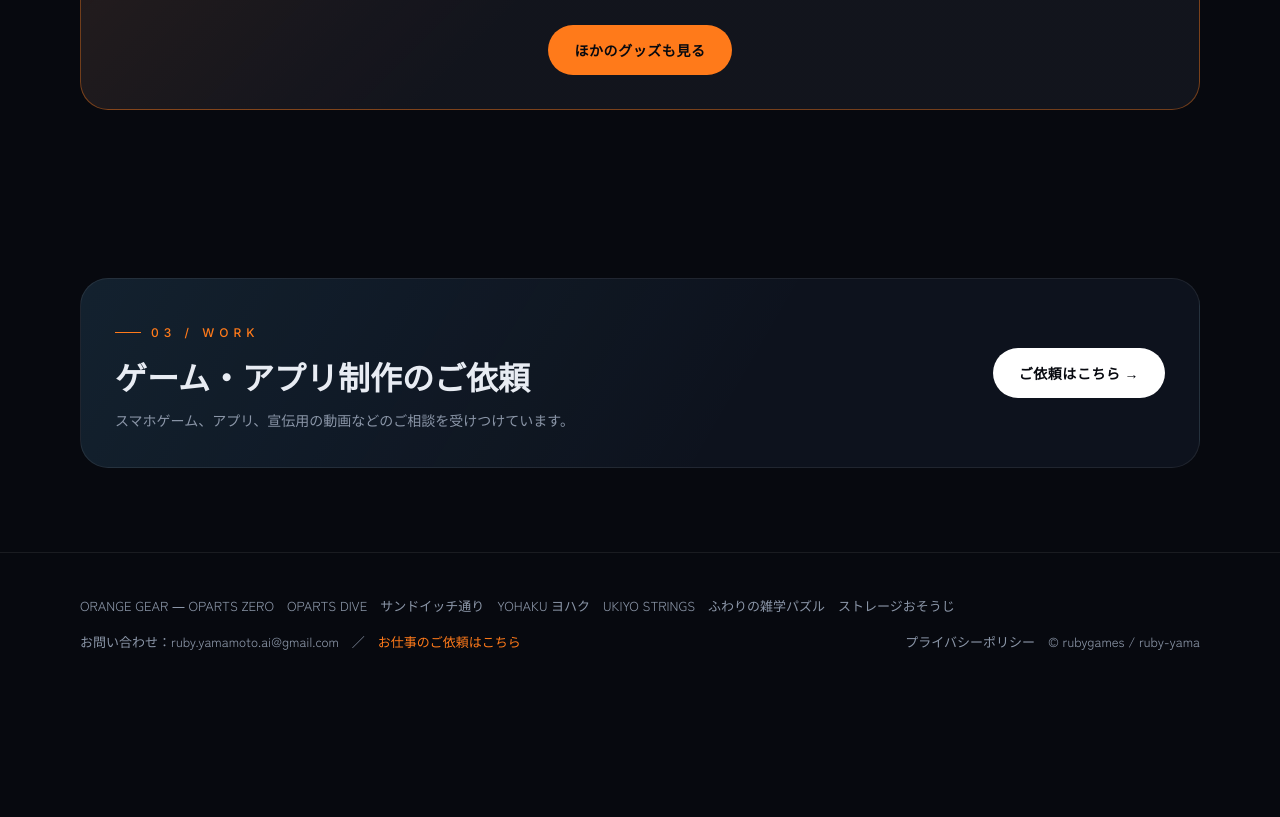
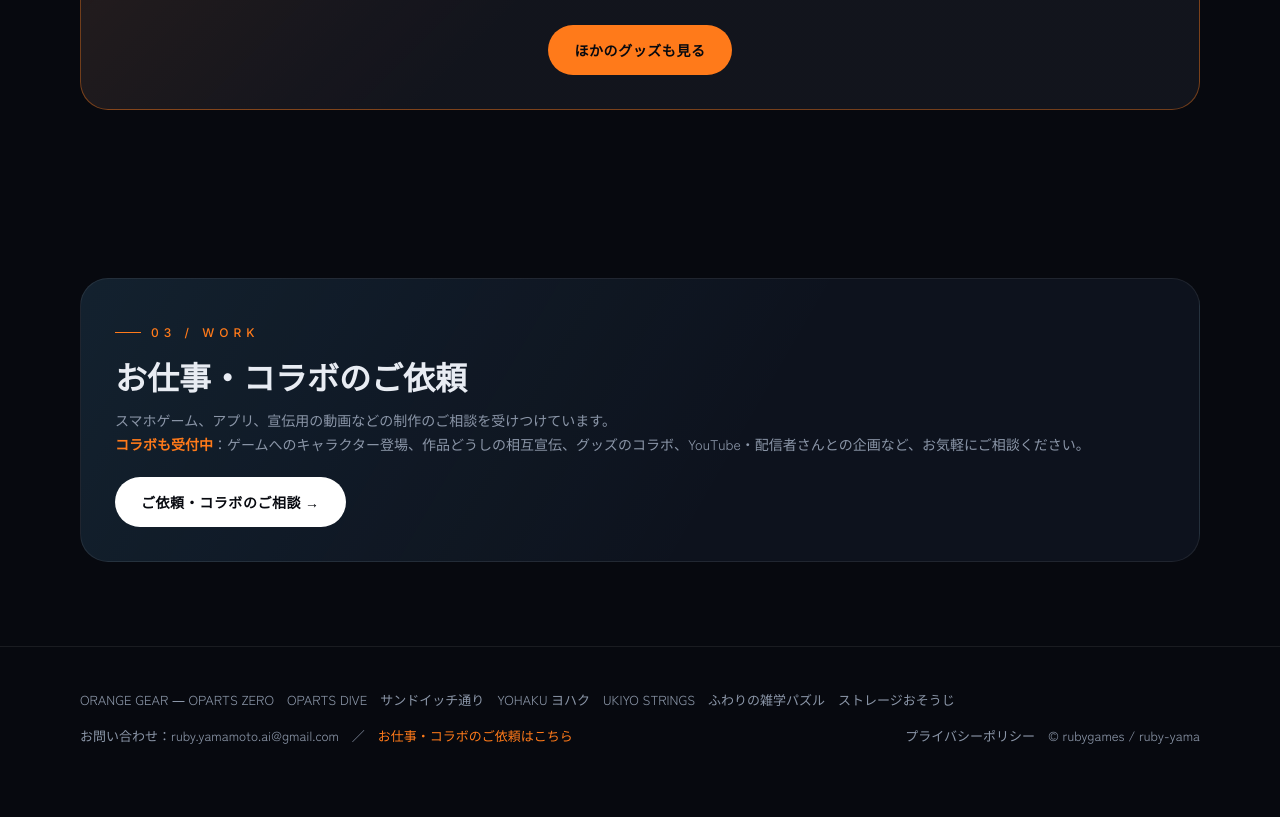
Before and after one commit to ruby-yama/ruby-yama.github.io, a plain HTML site: page index.html in a window 1280 px wide. Shown: the part 4100-4917 px from the top of the page. Before the commit the page ends 4823 px from the top, so only its background shows below. Drawn offline with Linux system fonts and the light colour scheme.

Commit message:
お仕事欄と依頼ページにコラボ受付中を追加
Co-Authored-By: Claude Opus 5.5 <noreply@anthropic.com>

```diff
--- a/index.html
+++ b/index.html
@@ -257,12 +257,12 @@ footer .w{display:flex;justify-content:space-between;flex-wrap:wrap;gap:12px}
 </div></section>
 
 <section><div class="w">
-  <div class="work rv"><div><div class="eyebrow">03 / WORK</div><h2>ゲーム・アプリ制作のご依頼</h2><p>スマホゲーム、アプリ、宣伝用の動画などのご相談を受けつけています。</p></div><a class="btn p big" href="request/">ご依頼はこちら →</a></div>
+  <div class="work rv"><div><div class="eyebrow">03 / WORK</div><h2>お仕事・コラボのご依頼</h2><p>スマホゲーム、アプリ、宣伝用の動画などの制作のご相談を受けつけています。<br><b style="color:#ff7a1a">コラボも受付中</b>：ゲームへのキャラクター登場、作品どうしの相互宣伝、グッズのコラボ、YouTube・配信者さんとの企画など、お気軽にご相談ください。</p></div><a class="btn p big" href="request/">ご依頼・コラボのご相談 →</a></div>
 </div></section>
 
 <footer id="contact"><div class="w">
   <div id="glist"><a href="/games/orange-gear/">ORANGE GEAR ― OPARTS ZERO</a>　<a href="/games/oparts-dive/">OPARTS DIVE</a>　<a href="/games/sandwich-street/">サンドイッチ通り</a>　<a href="/games/yohaku/">YOHAKU ヨハク</a>　<a href="/games/ukiyo-strings/">UKIYO STRINGS</a>　<a href="/games/fuwari-puzzle/">ふわりの雑学パズル</a>　<a href="/games/storage-osouji/">ストレージおそうじ</a></div>
-  <div>お問い合わせ：ruby.yamamoto.ai@gmail.com　／　<a href="request/" style="color:#ff7a1a">お仕事のご依頼はこちら</a></div>
+  <div>お問い合わせ：ruby.yamamoto.ai@gmail.com　／　<a href="request/" style="color:#ff7a1a">お仕事・コラボのご依頼はこちら</a></div>
   <div><a href="/privacy/">プライバシーポリシー</a>　© rubygames / ruby-yama</div>
 </div></footer>
 
```
Also changed, not shown: request/index.html (+3 -2 lines).
